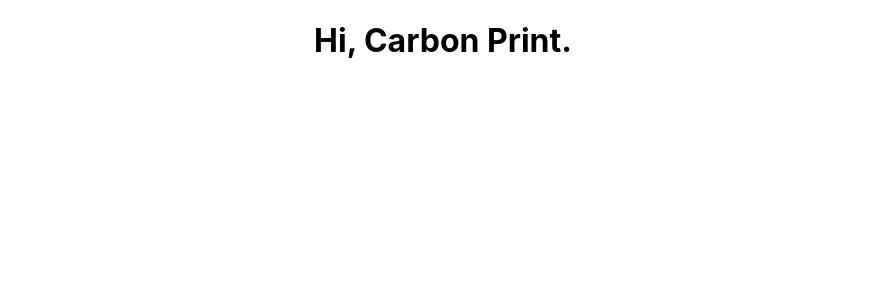
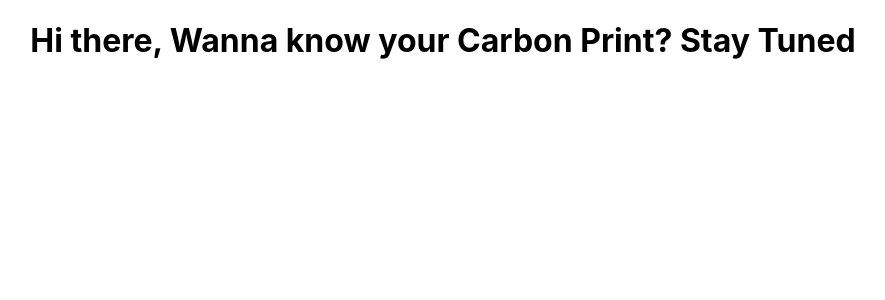
Before and after one commit to Rakesh2017/carbonprint, a React (Create React App) app: page / in a window 1280 px wide. Shown: the top 300 px of the page, without its empty margins (197-1082 px from the left). Built offline with nearby package versions, Linux system fonts and the light colour scheme.

Commit message:
Testing the github connection with server

```diff
--- a/src/App.js
+++ b/src/App.js
@@ -4,7 +4,7 @@ import './App.css';
 const App = () => {
   return (
     <div className="App">
-     <h1>Hi, Carbon Print.</h1>
+     <h1>Hi there, Wanna know your Carbon Print? Stay Tuned </h1>
     </div>
   );
 }
```
